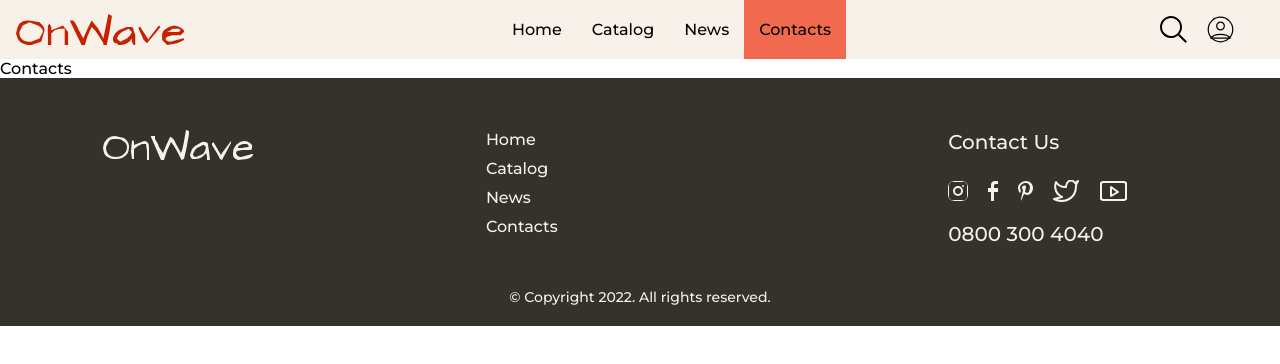
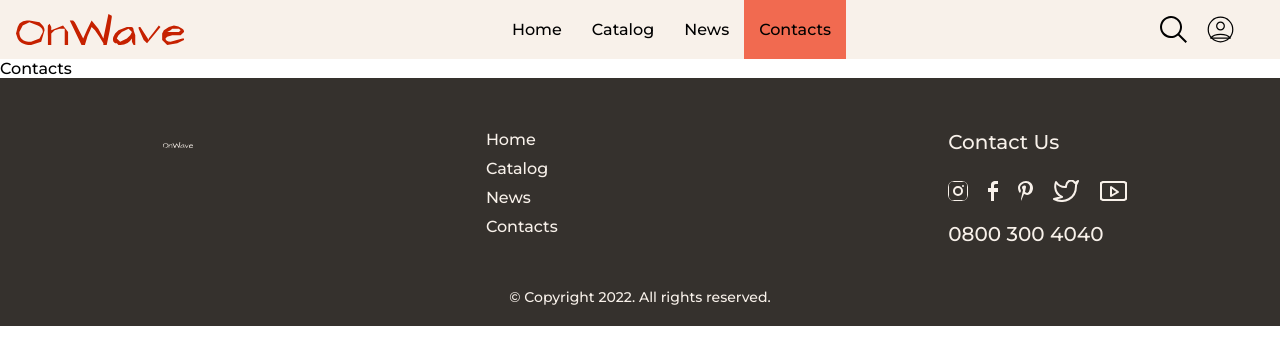
Before and after one commit to barin2010/On-Wave, a React (Create React App) app: page /On-Wave/contacts in a window 1280 px wide. Shown: the top 364 px of the page. Built offline with nearby package versions, Linux system fonts and the light colour scheme.

Commit message:
fixed footer

```diff
--- a/src/components/Footer/Footer.jsx
+++ b/src/components/Footer/Footer.jsx
@@ -10,7 +10,7 @@ const Footer = () => {
       <div className="container">
         <div className={css.wrapper}>
           <div className={css.logo}>
-            <img src={logo} alt="logo" />
+            <img src={logo} alt="logo" width="30" />
           </div>
           <ul className={css.navigation}>
             <li className={css.navigationItem}>
--- a/src/components/Footer/Footer.module.css
+++ b/src/components/Footer/Footer.module.css
@@ -1,5 +1,6 @@
 .footer {
   background-color: var(--brown-dark);
+  overflow: hidden;
 }
 
 .wrapper {
@@ -19,6 +20,12 @@
   align-items: center;
   justify-content: center;
   margin-bottom: 40px;
+  height: 30px;
+}
+.logo img {
+  max-width: 100%;
+  max-height: 100%;
+  object-fit: contain;
 }
 
 .navigation {
@@ -30,6 +37,7 @@
 .navigationItem {
   font-size: 16px;
   color: var(--brown-light);
+  transition: color 0.3s ease;
 }
 .navigationItem:hover,
 .navigationItem:focus {
@@ -54,6 +62,11 @@
   gap: 20px;
   align-items: center;
   justify-content: center;
+}
+
+.socialItem a:hover,
+.socialItem a:focus {
+  transform: scale(1.1);
 }
 .socialItem a:hover .socialIcon path,
 .socialItem a:focus .socialIcon path {
```
